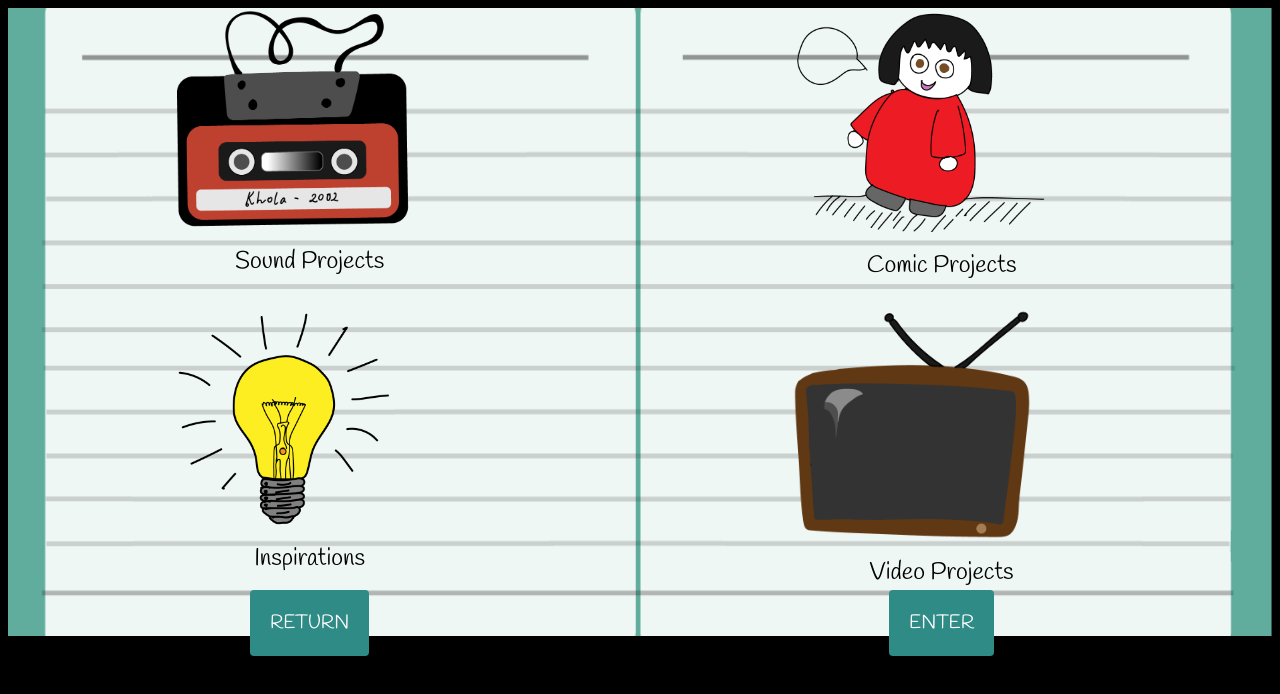
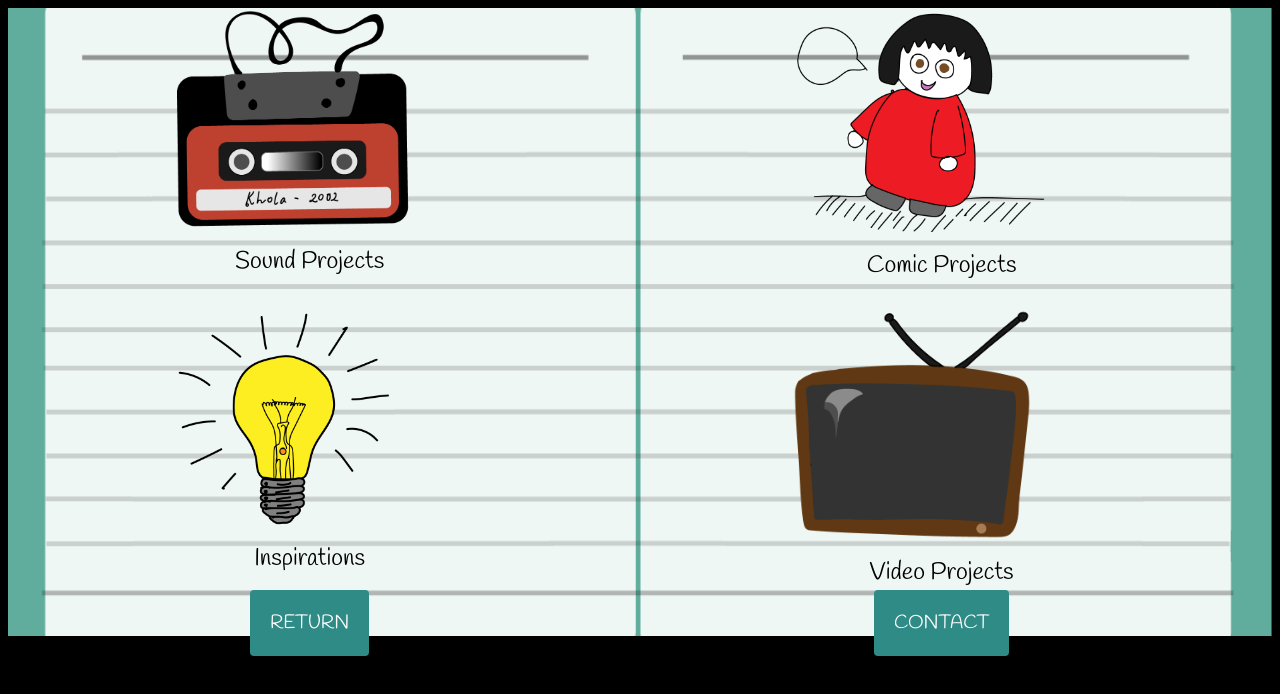
Before and after one commit to kholajamshad/kholajamshad.github.io, a plain HTML site: page home.html in a window 1280 px wide. Drawn offline with Linux system fonts and the light colour scheme.

Commit message:
fixed typo

```diff
--- a/home.html
+++ b/home.html
@@ -66,7 +66,7 @@
 
   			<!--button to contact page-->
   			<div class="button" align="center">
-                <a class="example_f" id="example2" href="https://kholajamshad.github.io/contact.html" rel="nofollow"><span>ENTER</a>
+                <a class="example_f" id="example2" href="https://kholajamshad.github.io/contact.html" rel="nofollow"><span>CONTACT</a>
         	</div>
   		</div>
 	</div>
```
